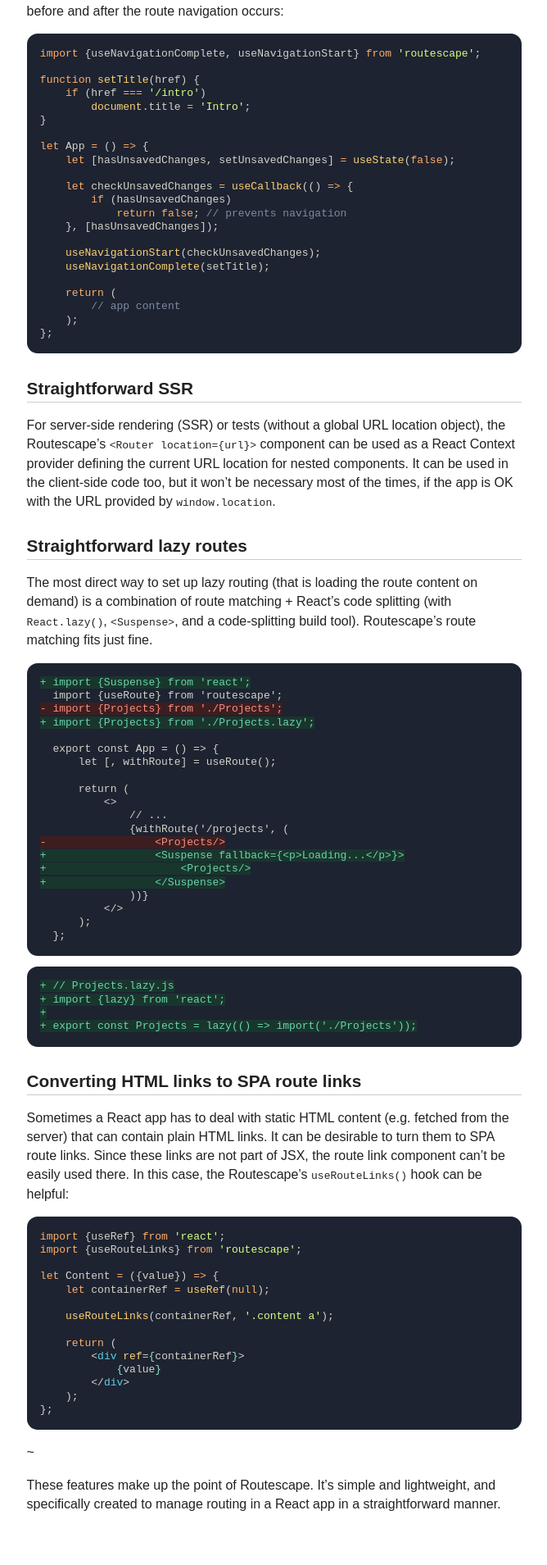
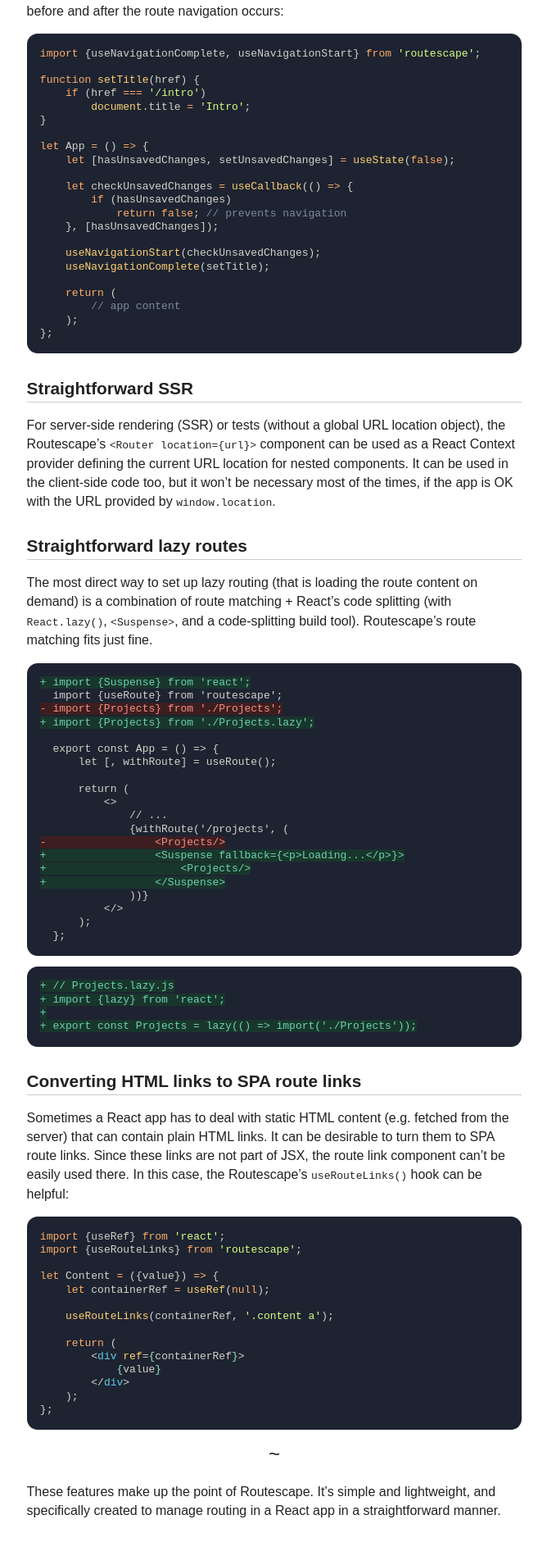
Before and after one commit to axtk/axtk.github.io, a Jekyll site: the page built from routescape.md, in a window 1280 px wide. Shown: the part 1952-3861 px from the top of the page at 82% size, without its empty margins (305-973 px from the left). Built offline with Jekyll 4.4.1, drawn with Linux system fonts in a browser that asks for light colours; our own code applies the rules of GitHub Pages for plain Markdown files.

Commit message:
move sep class to plain.css

```diff
--- a/css/index.css
+++ b/css/index.css
@@ -67,8 +67,3 @@
     display: inline-block;
     margin: 0 .5em;
 }
-.content p.sep {
-    font-size: 1.5em;
-    text-align: center;
-    margin: .5em 0;
-}
--- a/css/plain.css
+++ b/css/plain.css
@@ -42,6 +42,11 @@
 main hr {
     width: 5em;
     margin: 2.5em auto;
+}
+main p.sep {
+    font-size: 1.5em;
+    text-align: center;
+    margin: .5em 0;
 }
 h1 {
     font-family: "Arial Black", Gadget, sans-serif;
```
